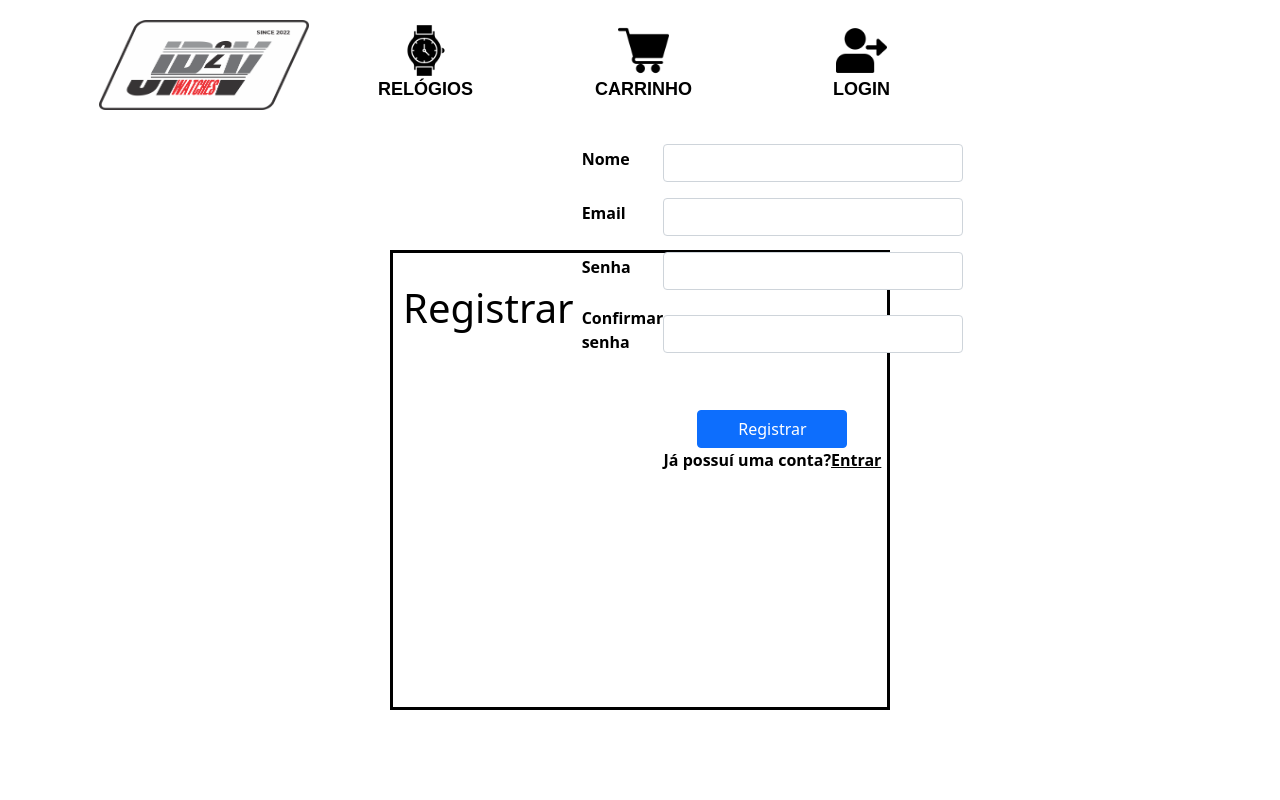
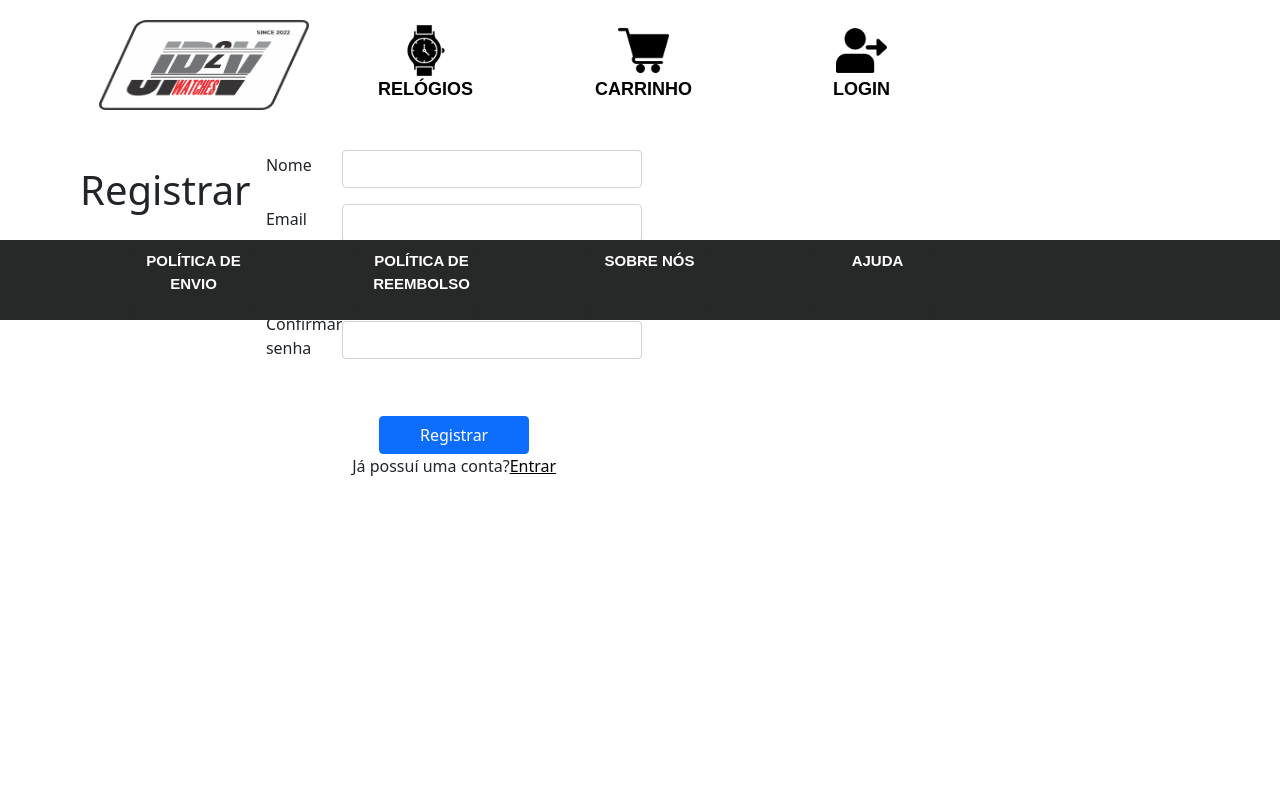
Before and after one commit to Vitor-Laperriere/Milestone2, a React (Create React App) app in the folder frontend/: page /signup in a window 1280 px wide. Shown: the top 800 px of the page. Built offline with nearby package versions, Linux system fonts and the light colour scheme.

Commit message:
pagina de registro de usuario

```diff
--- a/frontend/src/Screen/SignupScreen.js
+++ b/frontend/src/Screen/SignupScreen.js
@@ -49,8 +49,8 @@ export default function SignupScreen() {
   }, [navigate, redirect, userInfo]);
 
   return (
-    <div className="dados">
-    <Container className="small-container2">
+    <div >
+    <Container >
       <Helmet>
         <title>Registrar</title>
       </Helmet>
```
